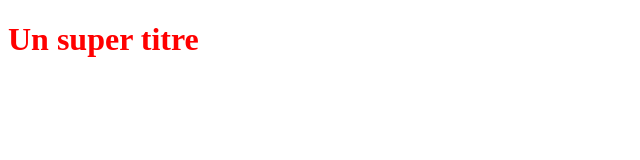
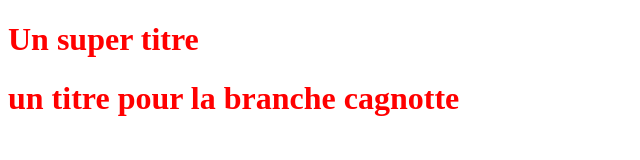
Before and after one commit to frankkuete/OpenClassroomProject, a plain HTML site: page index.html in a window 1280 px wide. Shown: the whole page, without its empty margins (0-640 px from the left). Drawn offline with Linux system fonts and the light colour scheme.

Commit message:
add title for cagnotte branch

```diff
--- a/index.html
+++ b/index.html
@@ -6,5 +6,6 @@
 </head>
 <body>
     <h1>Un super titre</h1>
+    <h1>un titre pour la branche cagnotte</h1>
 </body>
 </html>
```
